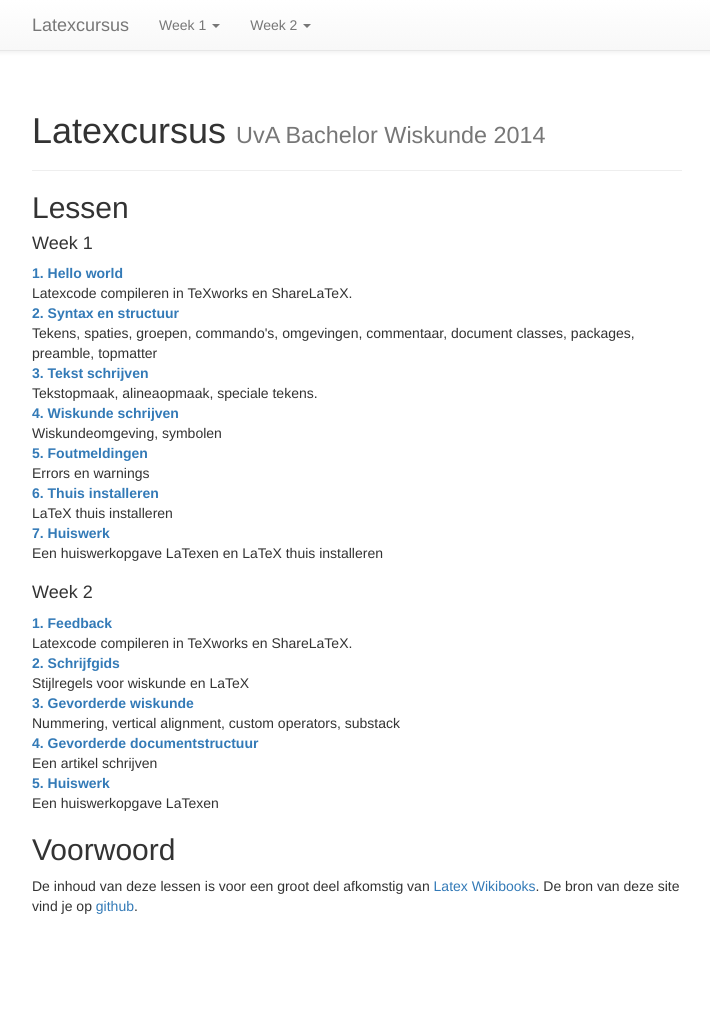
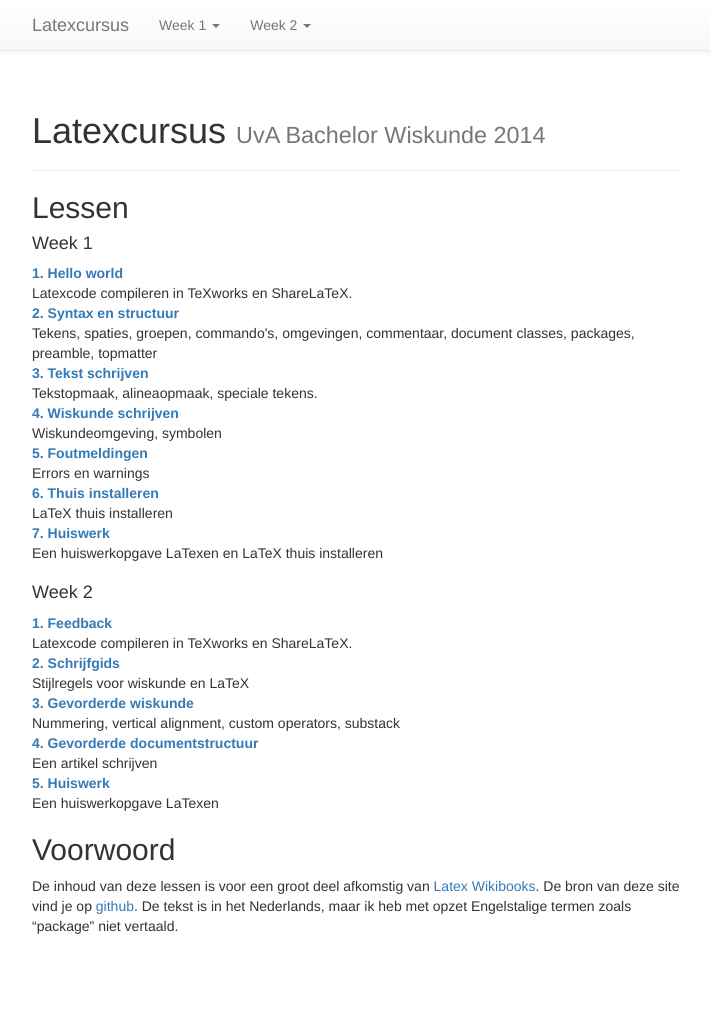
Before and after one commit to jzuiddam/jzuiddam, a Jekyll site: the page built from index.md, in a window 1280 px wide. Shown: the whole page, without its empty margins (283-993 px from the left). Built offline with Jekyll 4.4.1, drawn with Linux system fonts in a browser that asks for light colours; nearby versions of some CDN libraries; Markdown is read by kramdown in place of the engine named in the settings.

Commit message:
Voorwoord

```diff
--- a/index.md
+++ b/index.md
@@ -25,4 +25,4 @@ title: Latexcursus
 
 ## Voorwoord
 De inhoud van deze lessen is voor een groot deel afkomstig van [Latex Wikibooks](http://en.wikibooks.org/wiki/LaTeX). De bron van deze
-site vind je op [github](https://github.com/jzuiddam/jzuiddam.github.io).
+site vind je op [github](https://github.com/jzuiddam/jzuiddam.github.io). De tekst is in het Nederlands, maar ik heb met opzet Engelstalige termen zoals "package" niet vertaald.
```
